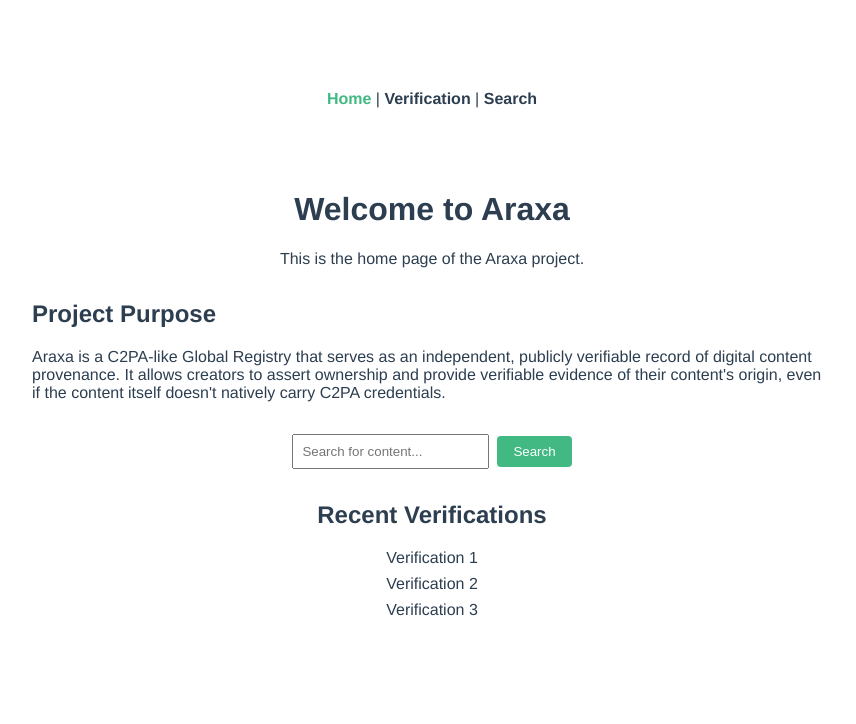
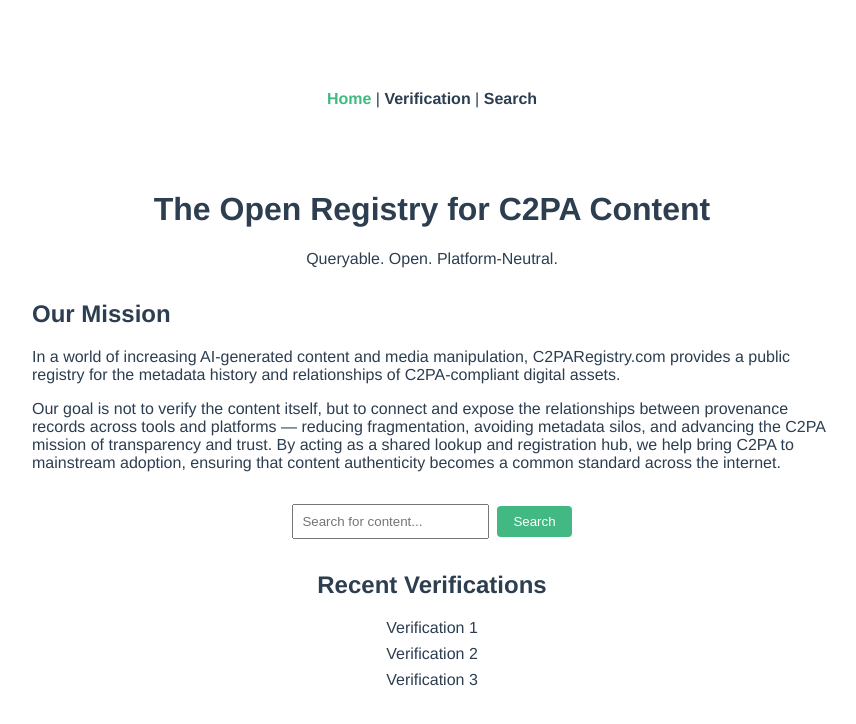
Before and after one commit to C2PAregistry/webexplorer, a Vue app in the folder web/: page / in a window 1280 px wide. Shown: the top 724 px of the page, without its empty margins (208-1064 px from the left). Built offline with nearby package versions, Linux system fonts and the light colour scheme.

Commit message:
Content changes to the homepage

```diff
--- a/web/src/views/HomeView.vue
+++ b/web/src/views/HomeView.vue
@@ -1,10 +1,11 @@
 <template>
   <div class="home">
-    <h1>Welcome to Araxa</h1>
-    <p>This is the home page of the Araxa project.</p>
+    <h1>The Open Registry for C2PA Content</h1>
+    <p>Queryable. Open. Platform-Neutral.</p>
     <div class="project-explanation">
-      <h2>Project Purpose</h2>
-      <p>Araxa is a C2PA-like Global Registry that serves as an independent, publicly verifiable record of digital content provenance. It allows creators to assert ownership and provide verifiable evidence of their content's origin, even if the content itself doesn't natively carry C2PA credentials.</p>
+      <h2>Our Mission</h2>
+      <p>In a world of increasing AI-generated content and media manipulation, C2PARegistry.com provides a public registry for the metadata history and relationships of C2PA-compliant digital assets.</p>
+      <p>Our goal is not to verify the content itself, but to connect and expose the relationships between provenance records across tools and platforms — reducing fragmentation, avoiding metadata silos, and advancing the C2PA mission of transparency and trust. By acting as a shared lookup and registration hub, we help bring C2PA to mainstream adoption, ensuring that content authenticity becomes a common standard across the internet.</p>
     </div>
     <div class="search-container">
       <input type="text" placeholder="Search for content..." v-model="searchQuery" />
```
